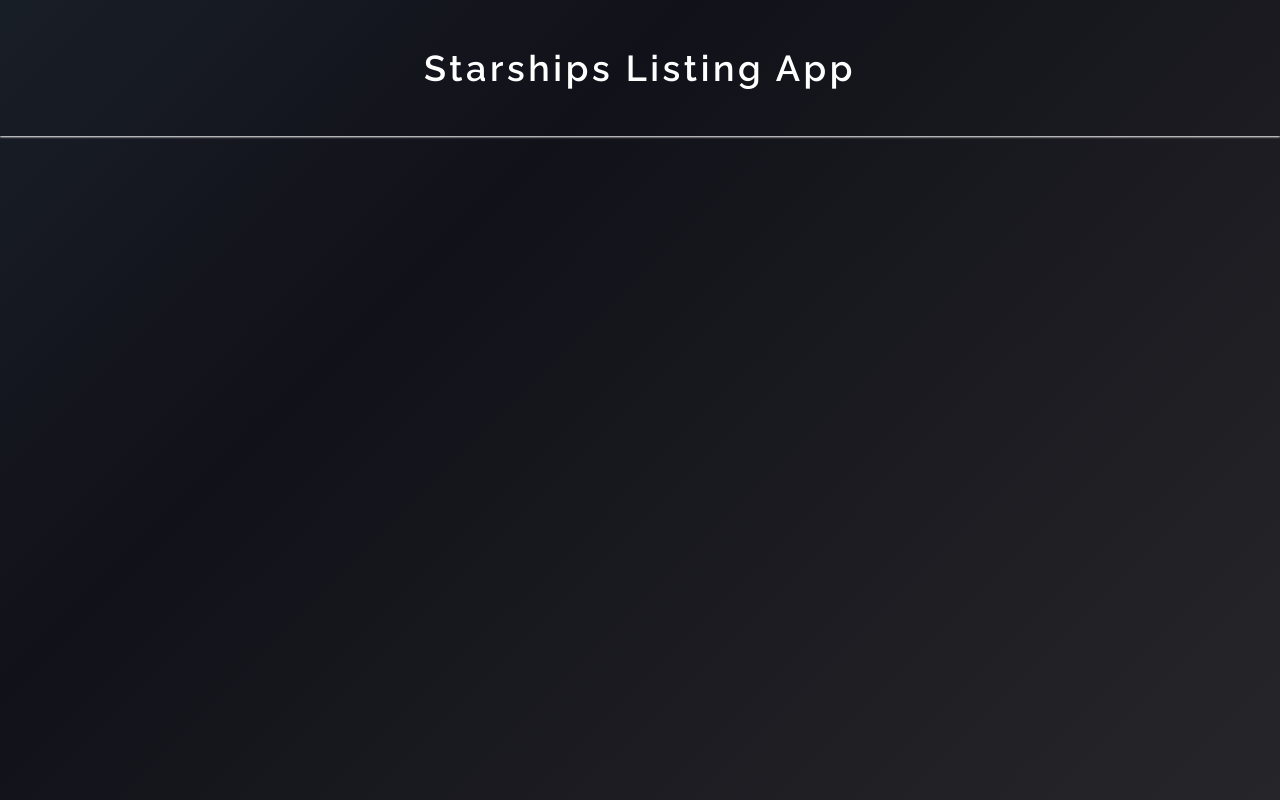
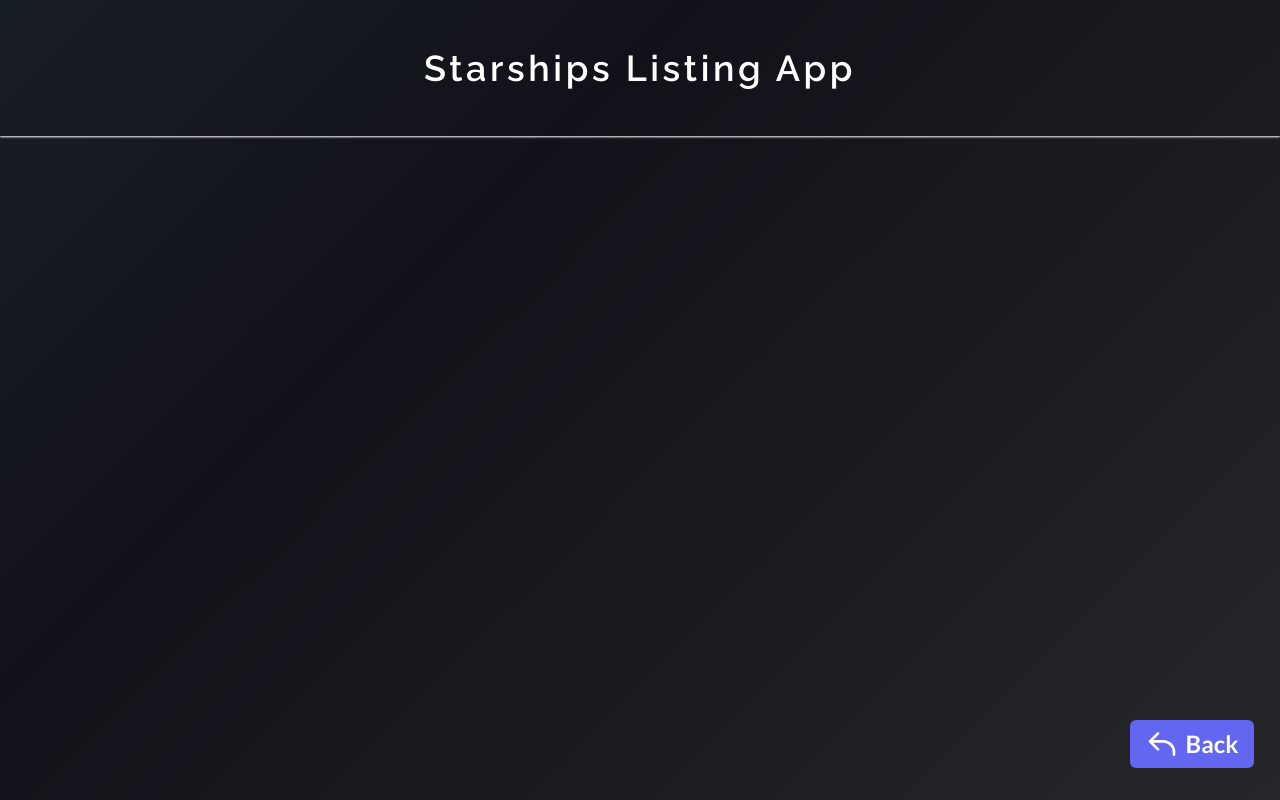
Before and after one commit to astopaal/starships-app, a React (Create React App) app: page /details/1 in a window 1280 px wide. Built offline with nearby package versions, Linux system fonts and the light colour scheme; no server answers.

Commit message:
add back button use navigate

```diff
--- a/src/components/List/index.jsx
+++ b/src/components/List/index.jsx
@@ -79,13 +79,13 @@ const List = () => {
           disabled={currentPage === 1}
           className="bg-gray-300 hover:bg-gray-400 text-gray-800 font-bold py-2 px-4 rounded-l"
         >
-          {"<"} Prev
+          {"<"} Load Prev
         </button>
 
         {starships.length > 0 && (
           <button
           onClick={handleNext} className={"bg-gray-300 hover:bg-gray-400 text-gray-800 font-bold py-2 px-4 rounded-r"}>
-            Next {">"}
+            Load Next {">"}
           </button>
         )}
       </div>
--- a/src/components/StarshipDetail/index.jsx
+++ b/src/components/StarshipDetail/index.jsx
@@ -1,6 +1,10 @@
 import React from "react";
+import { useNavigate } from "react-router-dom";
 import Loading from "../Loading";
+
 const StarshipDetail = ({starshipDetail, loadStatus}) => {
+
+    const navigate = useNavigate();
     console.log(starshipDetail);
     console.log(loadStatus)
     return (
@@ -59,7 +63,19 @@ const StarshipDetail = ({starshipDetail, loadStatus}) => {
                     </div>
                 </div>
             }
-            {loadStatus === "LOADING" && <Loading />}
+            {loadStatus === "LOADING" && <Loading/>}
+
+            <button
+                onClick={() => navigate(-1)}
+                className="-bottom-[-4%] -right-[-2%] fixed inline-flex items-center px-4 py-2 bg-indigo-500 hover:bg-indigo-600 text-white text-sm font-medium rounded-md">
+                <svg xmlns="http://www.w3.org/2000/svg" className="h-8 w-8 mr-2" fill="none" viewBox="0 0 24 24"
+                     stroke="currentColor">
+                    <path stroke-linecap="round" stroke-linejoin="round" stroke-width="2"
+                          d="M3 10h10a8 8 0 018 8v2M3 10l6 6m-6-6l6-6"/>
+                </svg>
+
+                <p className="font-lato font-extrabold text-2xl">Back</p>
+            </button>
         </>
     );
 };
```
